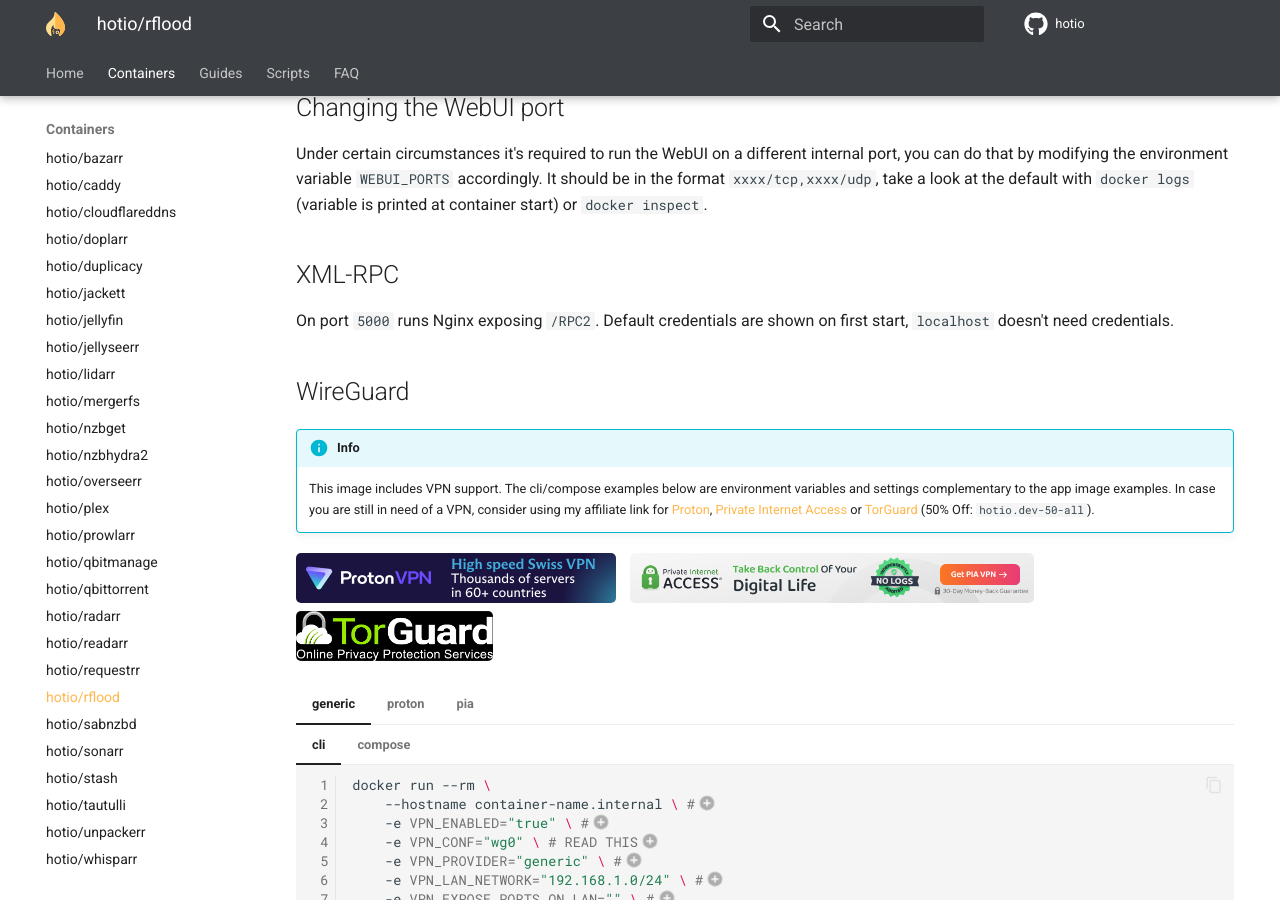
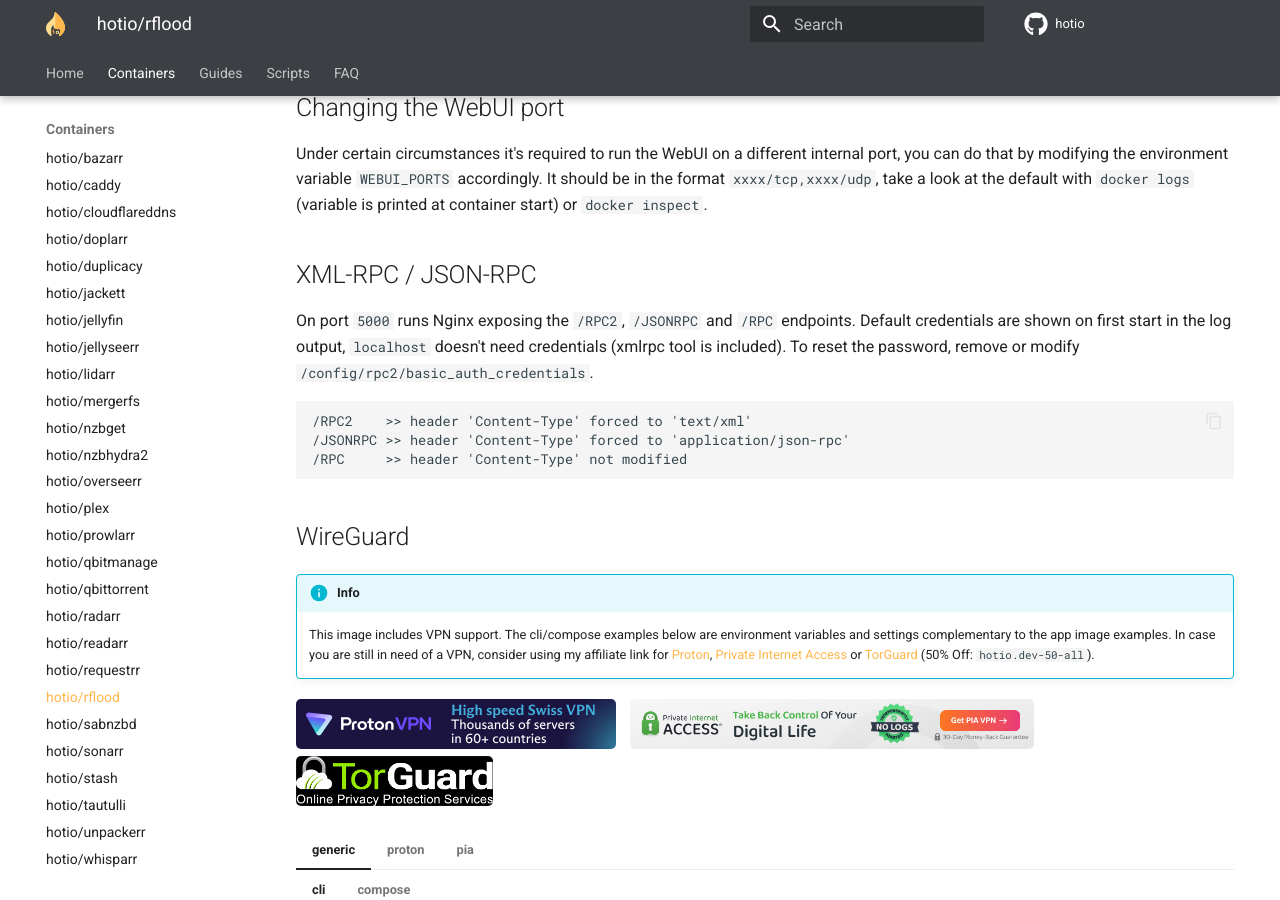
Before and after one commit to hotio/website, an MkDocs documentation site: the page built from docs/containers/rflood.md, in a window 1280 px wide and 900 px high, scrolled down 1029 px. Built offline with MkDocs 1.6.1 and Material for MkDocs 9.7.7, drawn with Linux system fonts in a browser that asks for light colours.

Commit message:
update rflood docs

````diff
--- a/docs/containers/rflood.md
+++ b/docs/containers/rflood.md
@@ -59,8 +59,14 @@ hide:
 
 Under certain circumstances it's required to run the WebUI on a different internal port, you can do that by modifying the environment variable `WEBUI_PORTS` accordingly. It should be in the format `xxxx/tcp,xxxx/udp`, take a look at the default with `docker logs` (variable is printed at container start) or `docker inspect`.
 
-## XML-RPC
+## XML-RPC / JSON-RPC
 
-On port `5000` runs Nginx exposing `/RPC2`. Default credentials are shown on first start, `localhost` doesn't need credentials.
+On port `5000` runs Nginx exposing the `/RPC2`, `/JSONRPC` and `/RPC` endpoints. Default credentials are shown on first start in the log output, `localhost` doesn't need credentials (xmlrpc tool is included). To reset the password, remove or modify `/config/rpc2/basic_auth_credentials`.
+
+```text
+/RPC2    >> header 'Content-Type' forced to 'text/xml'
+/JSONRPC >> header 'Content-Type' forced to 'application/json-rpc'
+/RPC     >> header 'Content-Type' not modified
+```
 
 --8<-- "includes/wireguard.md"
````
